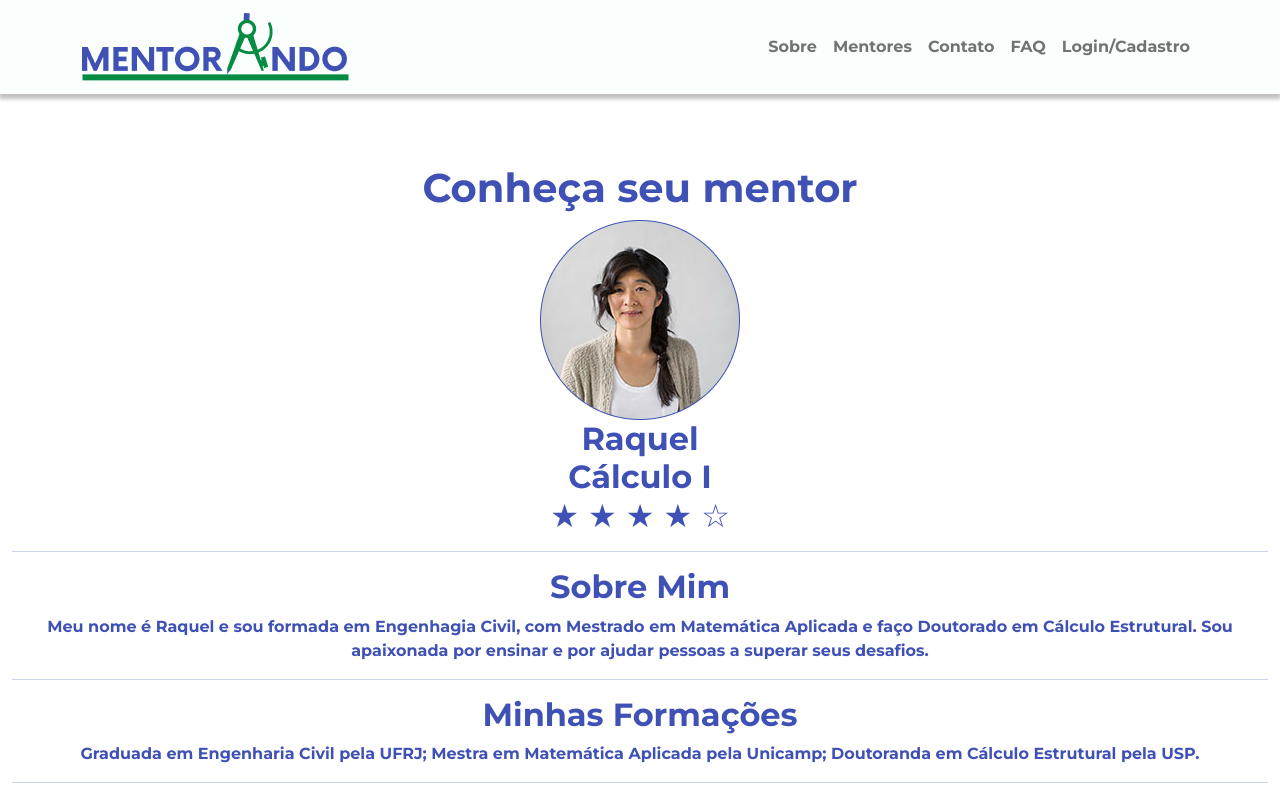
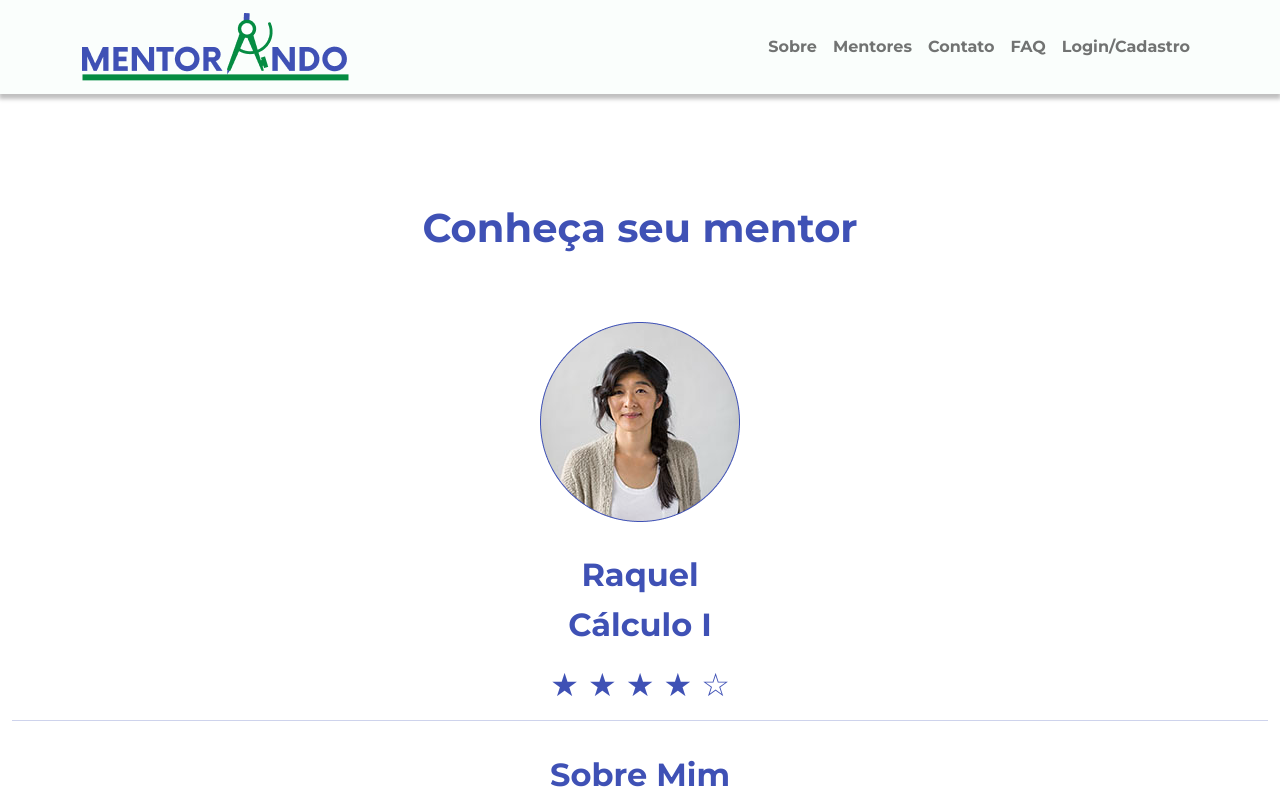
Before and after one commit to ricardocr18/gamaAcademyChefao, a React (Create React App) app: page /perfil in a window 1280 px wide. Shown: the top 800 px of the page. Built offline with nearby package versions, Linux system fonts and the light colour scheme.

Commit message:
criando tela do perfil do Mentor

```diff
--- a/package.json
+++ b/package.json
@@ -2,7 +2,7 @@
   "name": "desafiochefao",
   "version": "0.1.0",
   "private": true,
-  "homepage": "https://ricardocr18.github.io/gamaAcademyChefao/",
+  "homepage": "https://ricardocr18.github.io/gamaAcademyChefao",
   "dependencies": {
     "@testing-library/jest-dom": "^5.11.4",
     "@testing-library/react": "^11.1.0",
@@ -20,7 +20,8 @@
     "web-vitals": "^1.0.1"
   },
   "scripts": {
-    "deploy":"npm run build && ./node_modules/.bin/gh-pages -d build",
+    "predeploy":"yarn run build",
+    "deploy":"gh-pages -d build",
     "start": "react-scripts start",
     "build": "react-scripts build",
     "test": "react-scripts test",
--- a/src/pages/PerfilDoMentor.js
+++ b/src/pages/PerfilDoMentor.js
@@ -16,16 +16,19 @@ class PerfilDoMentor extends Component {
                     <h1>Conheça seu mentor</h1>
                     <div>
                         <img src={Ellipse6} alt="" />
-                        <h2>Raquel
+                        <h2 className='nomeDoMentor'>Raquel
 
-                            <div className="">Cálculo I</div>
+                            <div className="calculo">Cálculo I</div>
                             ★ ★ ★ ★ ☆
                         </h2>
                         <hr />
-                        <h2>Sobre Mim</h2>
-                        <p>Meu nome é Raquel e sou formada em Engenhagia Civil,
-                            com Mestrado em Matemática Aplicada e faço Doutorado em Cálculo Estrutural.
-                            Sou apaixonada por ensinar e por ajudar pessoas a superar seus desafios.</p>
+                        <div className='sobreMim'>
+                            <h2>Sobre Mim</h2>
+                        </div>
+                        <p>Meu nome é Raquel e sou formada em Engenhagia Civil, com<br />
+                            Mestrado em Matemática Aplicada e faço Doutorado em,<br />
+                            Cálculo Estrutural. Sou apaixonada por ensinar e por ajudar<br />
+                            pessoas a superar seus desafios.</p>
                         <hr />
                         <h2>Minhas Formações</h2>
 
--- a/src/style/PerfilDoMentor.css
+++ b/src/style/PerfilDoMentor.css
@@ -9,15 +9,24 @@
     font-family: 'Montserrat', sans-serif;
   }
 
-.mainfontStyle{
-  margin-top: 70px
+.mainfontStyle h1{
+  margin: 110px 0px 70px 0px;
 }
 
+.nomeDoMentor{
+  margin: 34px 0px 12px 0px;
+}
 
+.calculo{
+  margin: 12px 0px 21px 0px;
+}
+.card-group{
+  padding: 10%;
+}
 
-  .card-group {
-    padding: 10%;
-  }
+.sobreMim{
+  margin: 35px 0px 40px 0px;
+}
 
   .card-group .card {
     border: 0.5px solid rgba(3, 4, 94, 0.5);
```
